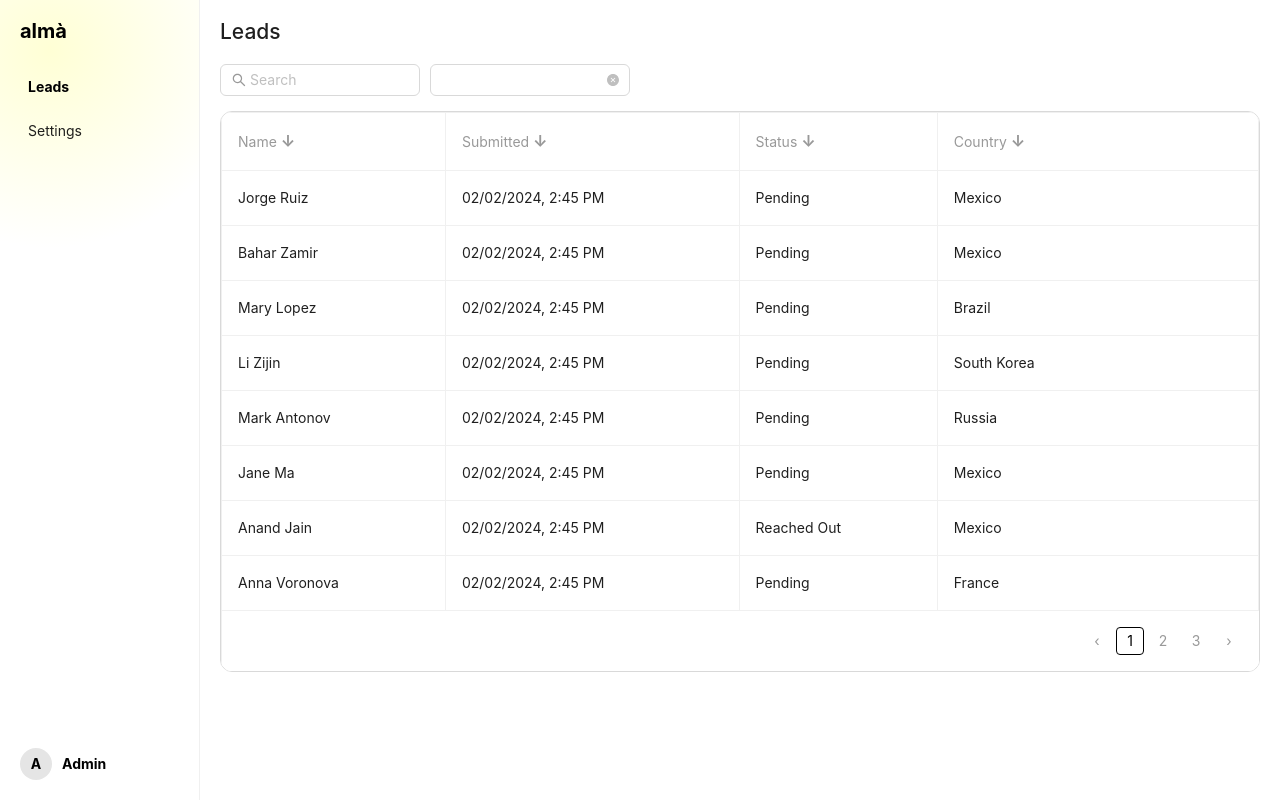
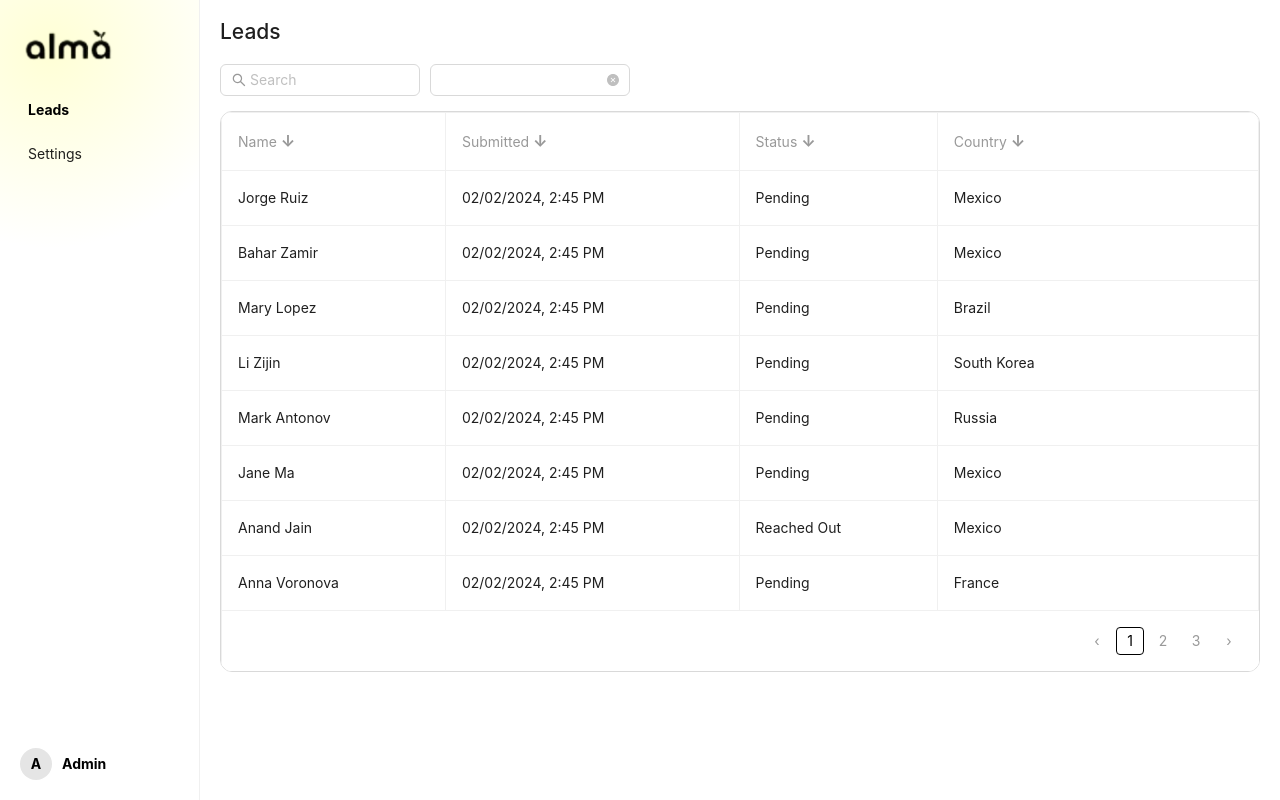
Before and after one commit to duarizwan25/Landing-Page-AntDesign, a React (Create React App) app: page / in a window 1280 px wide. Built offline with nearby package versions, Linux system fonts and the light colour scheme.

Commit message:
Add files via upload

```diff
--- a/src/LeadsPage.js
+++ b/src/LeadsPage.js
@@ -1,5 +1,6 @@
 import React, { useState } from "react";
 import { Layout, Menu, Table, Input, Select, Avatar } from "antd";
+import logo from "./assets/logo.png"; // Your logo here
 import "antd/dist/reset.css";
 import { SearchOutlined } from "@ant-design/icons";
 
@@ -183,9 +184,15 @@ const LeadsPage = () => {
           }}
         />
 
-    <div style={{ padding: "20px", fontWeight: "bold", fontSize: "20px", position: "relative", zIndex: 1 }}>
-      almà
+        {/* Logo instead of text */}
+        <div style={{ padding: "20px", position: "relative", zIndex: 1 }}>
+          <img
+            src={logo}
+            alt="Logo"
+            style={{ width: "120px", height: "auto", display: "block" }}
+          />
         </div>
+
         <Menu
           mode="inline"
           defaultSelectedKeys={["1"]}
```
Also changed, not shown: src/assets/logo.png (added). Lines whose indentation alone changed are shown as unchanged.
